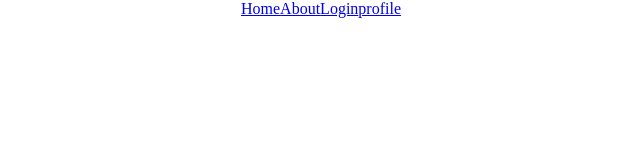
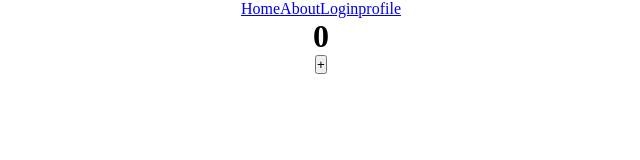
Before and after one commit to gayathrislatrainer23-bot/React-2-14, a React (Create React App) app: page /counter in a window 1280 px wide. Shown: the top 160 px of the page, without its empty margins (319-959 px from the left). Built offline with nearby package versions, Linux system fonts and the light colour scheme.

Commit message:
24/11/2025

```diff
--- a/package.json
+++ b/package.json
@@ -3,12 +3,14 @@
   "version": "0.1.0",
   "private": true,
   "dependencies": {
+    "@reduxjs/toolkit": "^2.11.0",
     "@testing-library/dom": "^10.4.1",
     "@testing-library/jest-dom": "^6.9.1",
     "@testing-library/react": "^16.3.0",
     "@testing-library/user-event": "^13.5.0",
     "react": "^19.2.0",
     "react-dom": "^19.2.0",
+    "react-redux": "^9.2.0",
     "react-router-dom": "^7.9.5",
     "react-scripts": "5.0.1",
     "web-vitals": "^2.1.4"
--- a/src/App.js
+++ b/src/App.js
@@ -16,6 +16,7 @@
 import About from './pages/About';
 import Login from './pages/Login';
 import Profile from './pages/Profile';
+import ReduxCounter from './components/ReduxCounter';
 
 function App() {
 // const userName = ["Manu"]
@@ -46,6 +47,7 @@
   <Route path='/home' element ={<Home/>} />
   <Route path='/about' element ={<About/>} />
   <Route path='/login' element ={<Login/>} />
+  <Route path='/counter' element ={<ReduxCounter/>} />
   <Route path='/profile/:username' element ={<Profile/>} />
 </Routes>
 </BrowserRouter>
--- /dev/null
+++ b/src/components/ReduxCounter.jsx
@@ -0,0 +1,18 @@
+import { useDispatch, useSelector } from "react-redux"
+import { increment } from "../redux/counterSlice"
+
+const ReduxCounter = ()=>{
+const count = useSelector((state)=> state.counter.value)
+    const dispatch  = useDispatch()
+const handleIncrement =()=>{
+
+    dispatch(increment())
+}
+    return(
+        <div className="ReduxCounter">
+            <h1>{count}</h1>
+            <button onClick={handleIncrement}>+</button>
+        </div>
+    )
+}
+export default ReduxCounter
--- a/src/index.js
+++ b/src/index.js
@@ -3,12 +3,15 @@
 import './index.css';
 import App from './App';
 import reportWebVitals from './reportWebVitals';
+import {Provider} from 'react-redux';
+import store from './redux/store';
 
 const root = ReactDOM.createRoot(document.getElementById('root'));
 root.render(
   // <React.StrictMode>
-
-    <App />
+<Provider store={store}>
+  <App />
+</Provider>
 
   // {/* </React.StrictMode> */}
 );
--- /dev/null
+++ b/src/redux/counterSlice.js
@@ -0,0 +1,17 @@
+import {createSlice} from '@reduxjs/toolkit'
+
+const counterSlice = createSlice({
+    name: 'counter',
+    initialState:{
+        value : 0
+    },
+    reducers:{
+    increment: (state,actions)=>{
+        //  state.value = state.value+1
+         state.value +=1
+    }
+    }
+})
+
+export default counterSlice.reducer
+export const {increment}   = counterSlice.actions
--- /dev/null
+++ b/src/redux/store.js
@@ -0,0 +1,14 @@
+import { configureStore } from "@reduxjs/toolkit";
+import counterReducer from "./counterSlice"
+
+const store = configureStore(
+{
+    reducer:{
+        counter: counterReducer,
+        // todo: todoReducer,
+        // msg : messageRouter,
+
+    }
+}
+)
+export default store;
```
Also changed, not shown: 2 other files (tests, documents, lock files or other folders).
